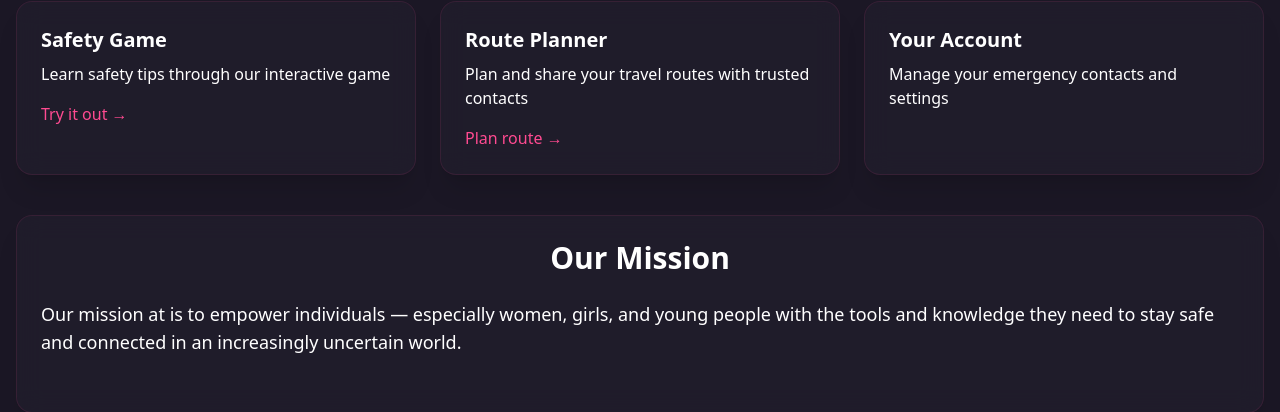
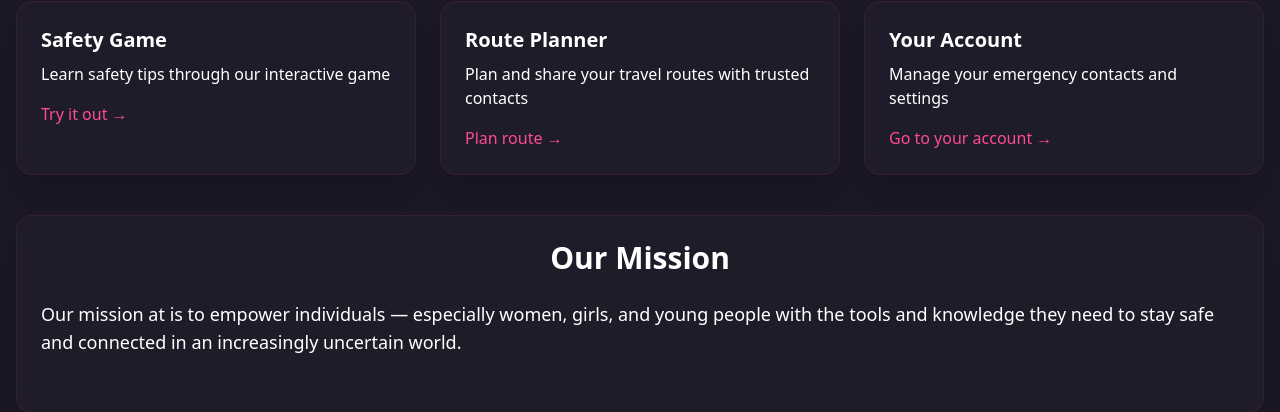
Before and after one commit to 3disturbed/Protect_Multitool, a Django app: page / in a window 1280 px wide. Shown: the part 275-687 px from the top of the page. Run offline with Django 5.2, Linux system fonts and the light colour scheme; some libraries are stand-ins or nearby versions.

Commit message:
Add link to user accounts under Your Account.

```diff
--- a/home_page/templates/home_page/home.html
+++ b/home_page/templates/home_page/home.html
@@ -30,7 +30,7 @@
     <div class="backdrop-blur-md bg-neutral-light/30 rounded-2xl p-6 shadow-xl border border-accent/10">
         <h2 class="text-xl font-bold mb-2">Your Account</h2>
         <p class="mb-4">Manage your emergency contacts and settings</p>
-
+        <a href="{% url 'account_home:emergency_contact_list' %}" class="text-accent hover:text-accent-light">Go to your account →</a>
     </div>
 </div>
 
```
